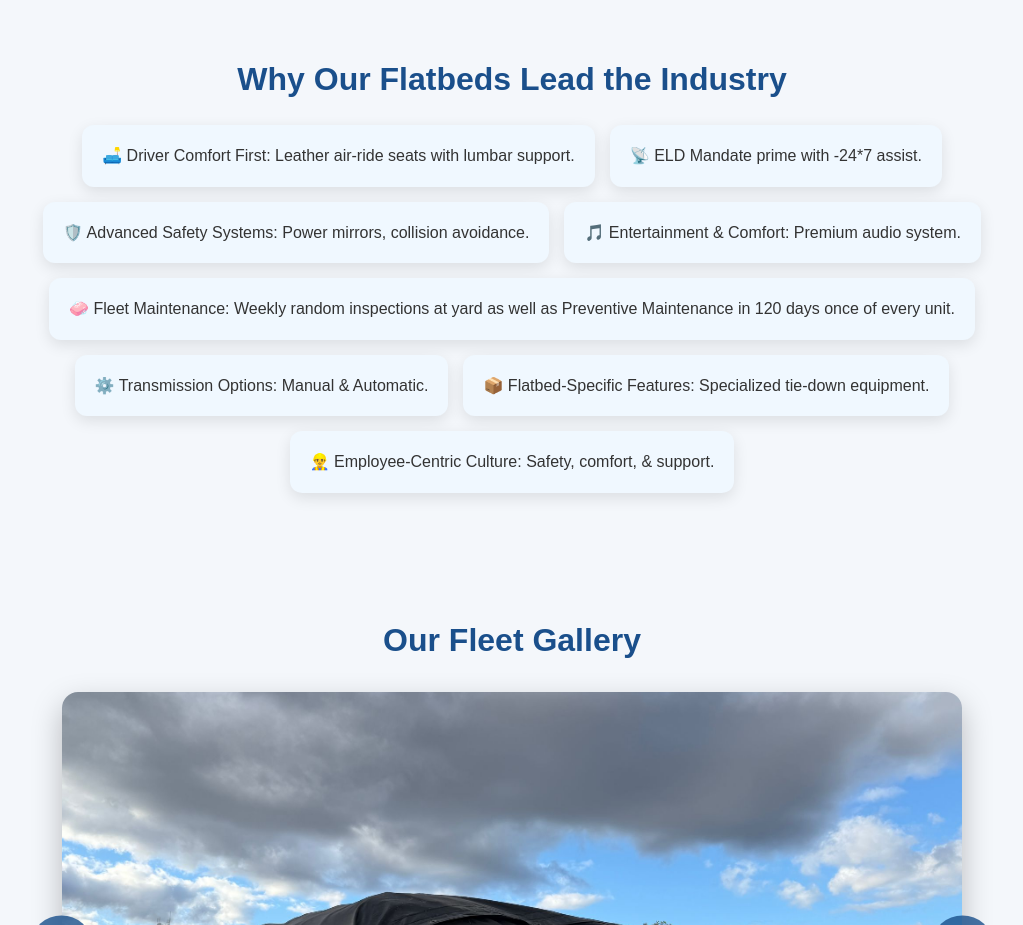
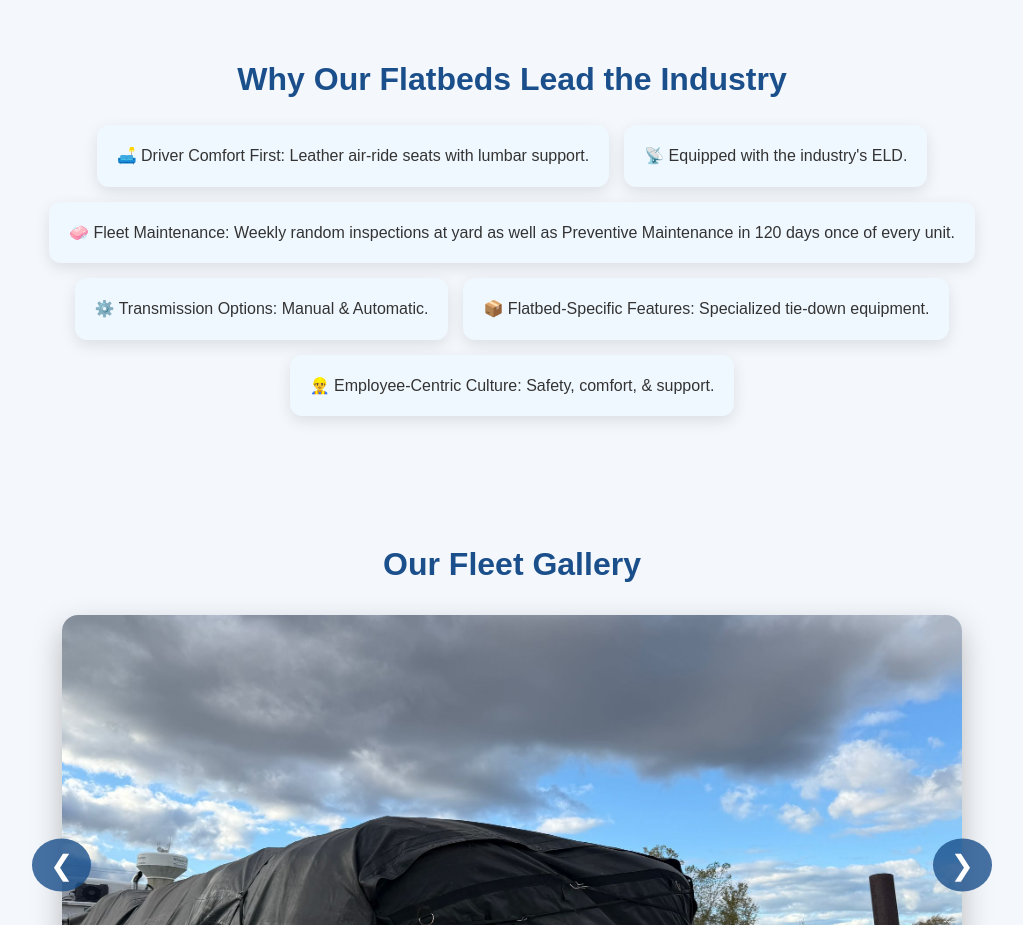
Before and after one commit to MrVenom786/rgm-web-frontend, a React (Create React App) app: page /join/equipment in a window 1280 px wide. Shown: the part 780-1705 px from the top of the page, without its empty margins (128-1151 px from the left). Built offline with nearby package versions, Linux system fonts and the light colour scheme.

Commit message:
Update Equipment.js

```diff
--- a/src/pages/joinRGM/Equipment.js
+++ b/src/pages/joinRGM/Equipment.js
@@ -61,9 +61,7 @@ function Equipment() {
         <h2>Why Our Flatbeds Lead the Industry</h2>
         <ul className="equipment-list">
           <li>🛋️ Driver Comfort First: Leather air-ride seats with lumbar support.</li>
-          <li>📡 ELD Mandate prime with -24*7 assist.</li>
-          <li>🛡️ Advanced Safety Systems: Power mirrors, collision avoidance.</li>
-          <li>🎵 Entertainment & Comfort: Premium audio system.</li>
+          <li>📡 Equipped with the industry's ELD.</li>
           <li>🧼 Fleet Maintenance: Weekly random inspections at yard as well as Preventive Maintenance in 120 days once of every unit.</li>
           <li>⚙️ Transmission Options: Manual & Automatic.</li>
           <li>📦 Flatbed-Specific Features: Specialized tie-down equipment.</li>
```
